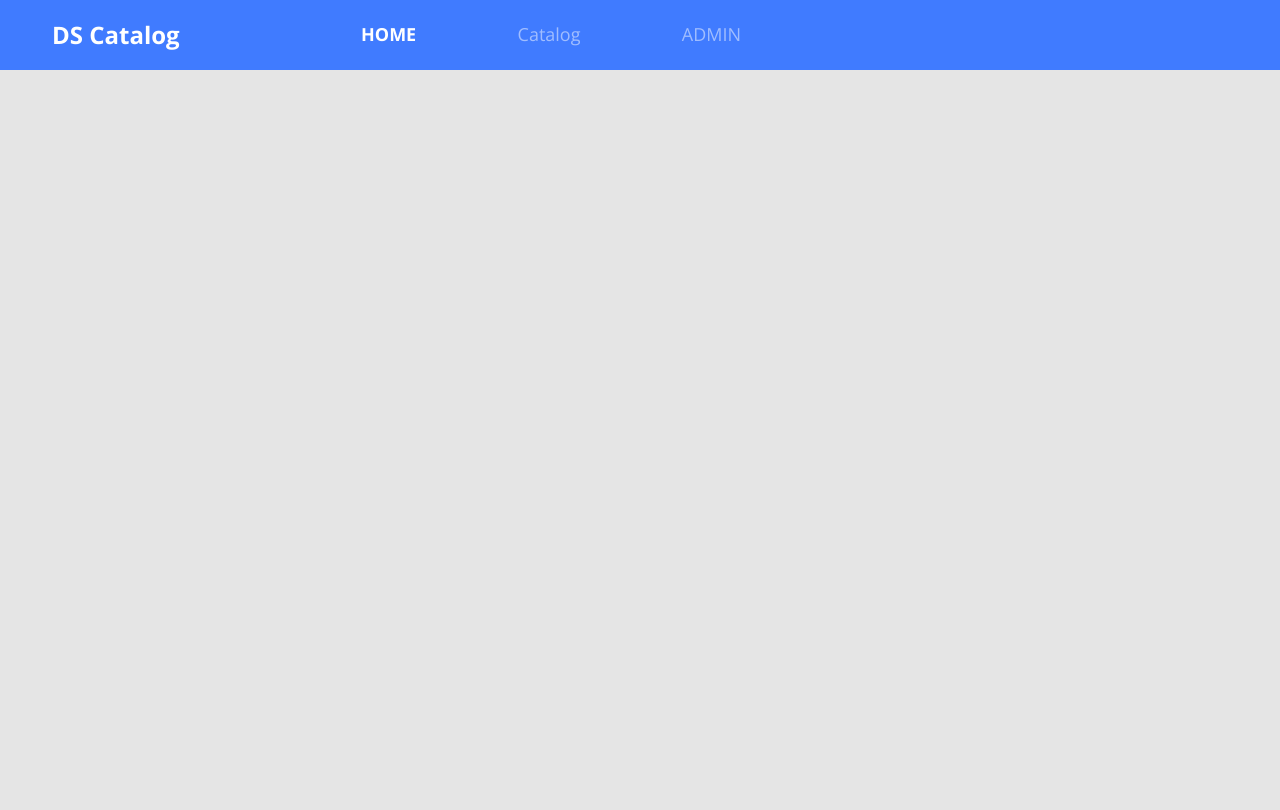
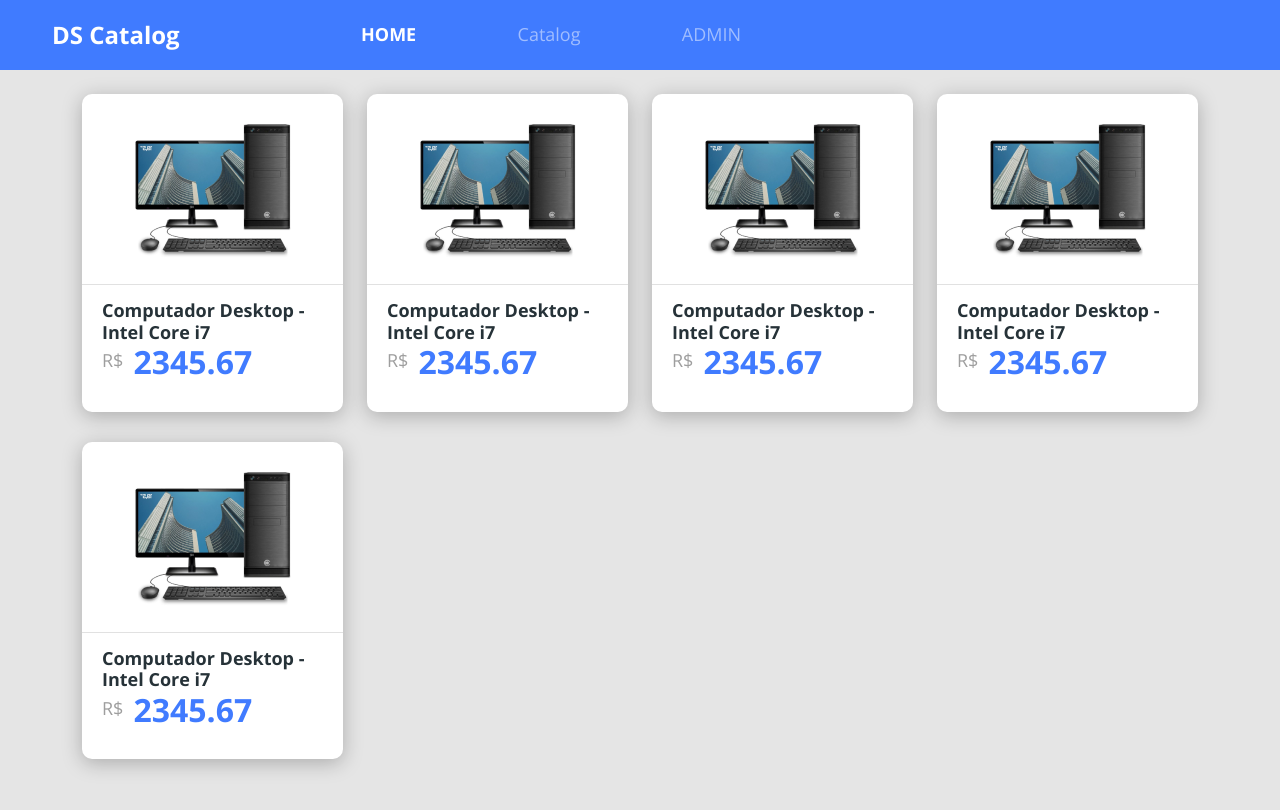
Before and after one commit to J-DouglasLira/DSCatalog, a React (Create React App) app in the folder frontend/: page /products in a window 1280 px wide. Shown: the top 810 px of the page. Built offline with nearby package versions, Linux system fonts and the light colour scheme.

Commit message:
style: remove unsed item

```diff
--- a/frontend/src/Routes.tsx
+++ b/frontend/src/Routes.tsx
@@ -1,4 +1,5 @@
 import { NavBar } from "components/Navbar";
+import Catalog from "pages/Catalog";
 import Home from "pages/Home";
 import { BrowserRouter, Routes, Route } from "react-router-dom";
 
@@ -8,6 +9,7 @@ const Routers = () => {
       <NavBar />
       <Routes>
         <Route path="/" element={<Home />} />
+        <Route path="/products" element={<Catalog />} />
       </Routes>
     </BrowserRouter>
   );
--- a/frontend/src/pages/Home/index.tsx
+++ b/frontend/src/pages/Home/index.tsx
@@ -1,4 +1,3 @@
-import { NavBar } from "components/Navbar";
 import "./styles.css";
 import { ReactComponent as MainImage } from "assets/images/main-image.svg";
 import ButtonIcon from "components/ButtonIcon";
```
